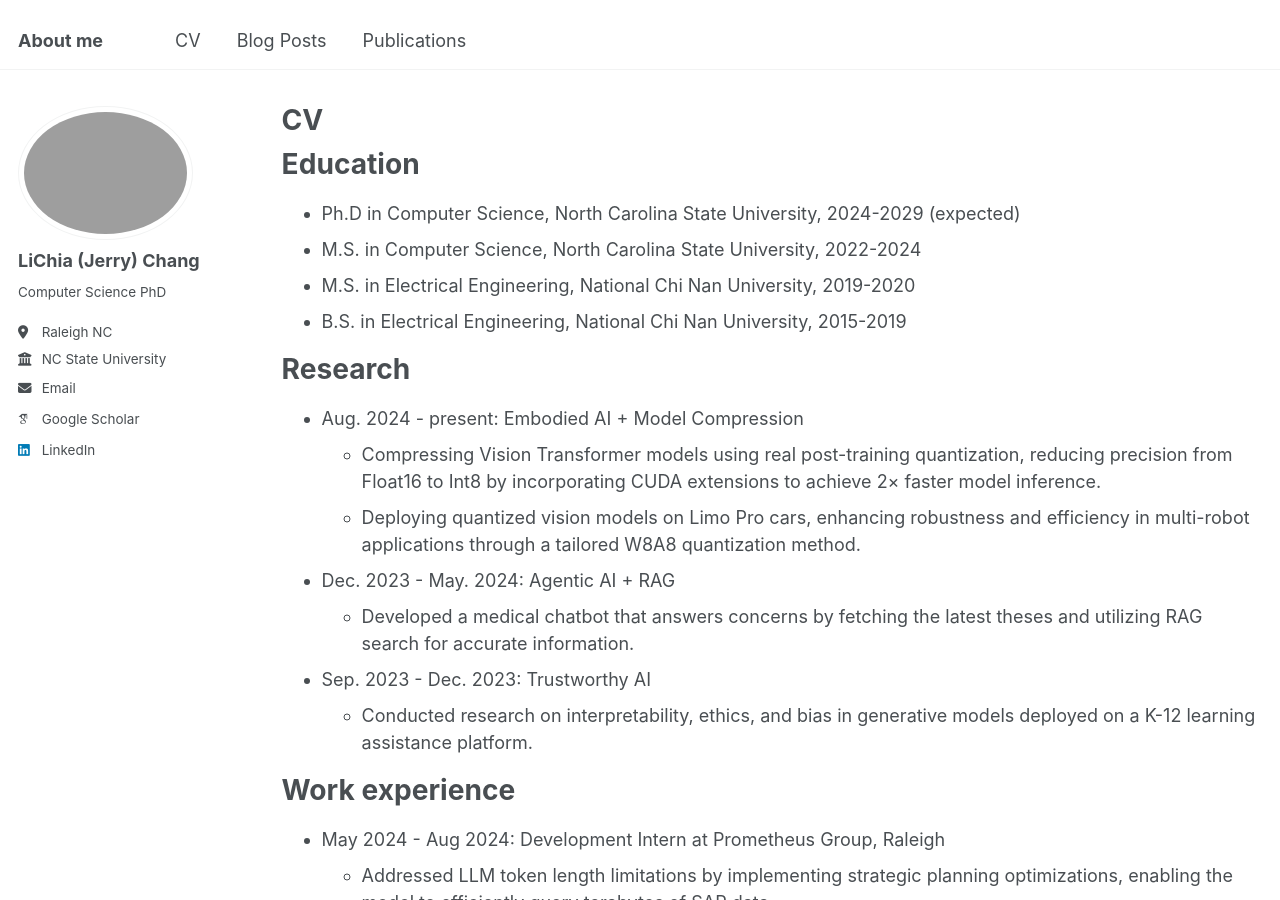
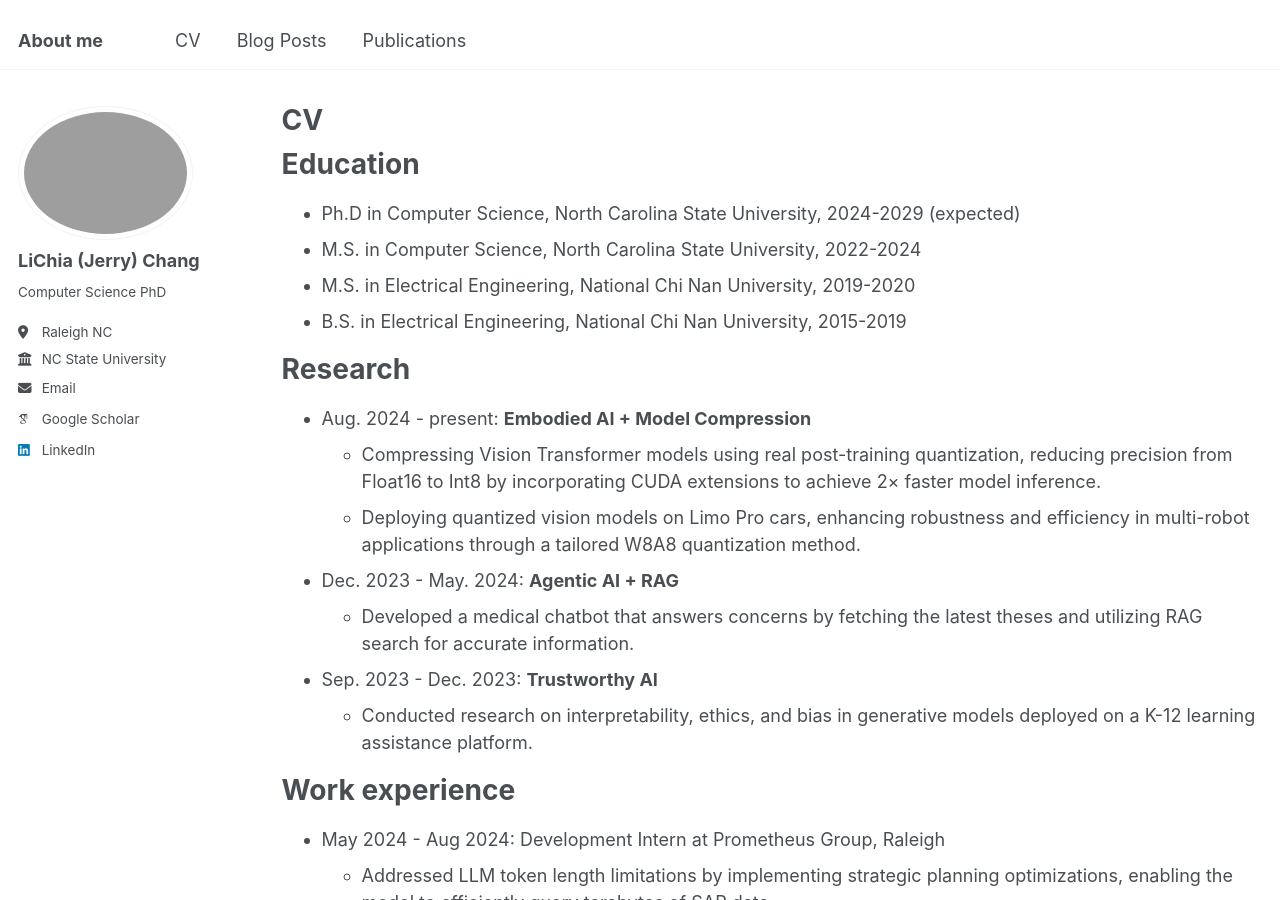
Before and after one commit to lichchang/lichchang.github.io, a Jekyll site: the page built from _pages/cv.md, in a window 1280 px wide and 900 px high. Built offline with Jekyll 4.4.1, drawn with Linux system fonts in a browser that asks for light colours; some web fonts are replaced.

Commit message:
Update cv.md

```diff
--- a/_pages/cv.md
+++ b/_pages/cv.md
@@ -19,12 +19,12 @@ Education
 
 Research
 ======
-* Aug. 2024 - present: Embodied AI + Model Compression
+* Aug. 2024 - present: **Embodied AI + Model Compression**
   - Compressing Vision Transformer models using real post-training quantization, reducing precision from Float16 to Int8 by incorporating CUDA extensions to achieve 2× faster model inference.
   - Deploying quantized vision models on Limo Pro cars, enhancing robustness and efficiency in multi-robot applications through a tailored W8A8 quantization method.
-* Dec. 2023 - May. 2024: Agentic AI + RAG
+* Dec. 2023 - May. 2024: **Agentic AI + RAG**
   - Developed a medical chatbot that answers concerns by fetching the latest theses and utilizing RAG search for accurate information.
-* Sep. 2023 - Dec. 2023: Trustworthy AI
+* Sep. 2023 - Dec. 2023: **Trustworthy AI**
   - Conducted research on interpretability, ethics, and bias in generative models deployed on a K-12 learning assistance platform.
 
 
```
